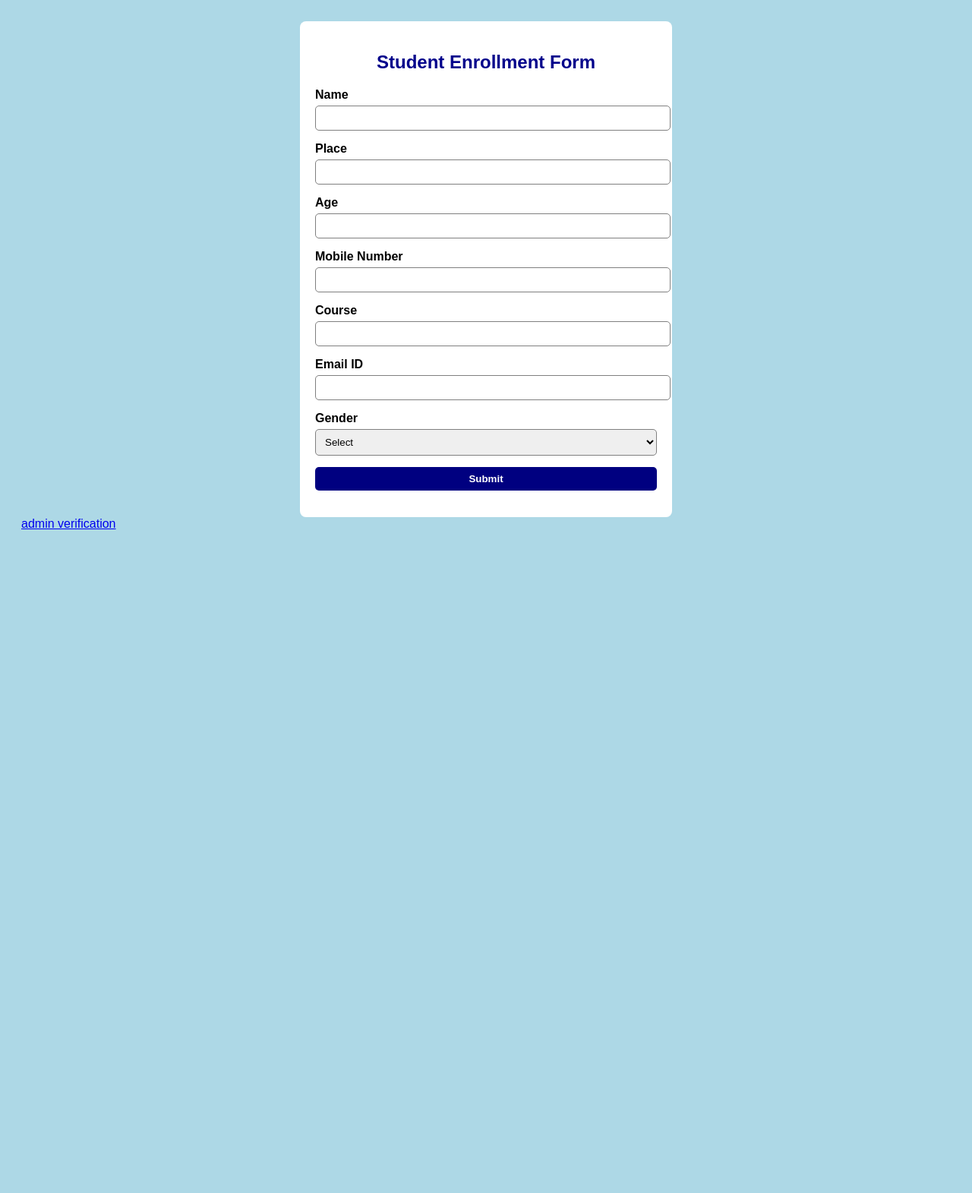
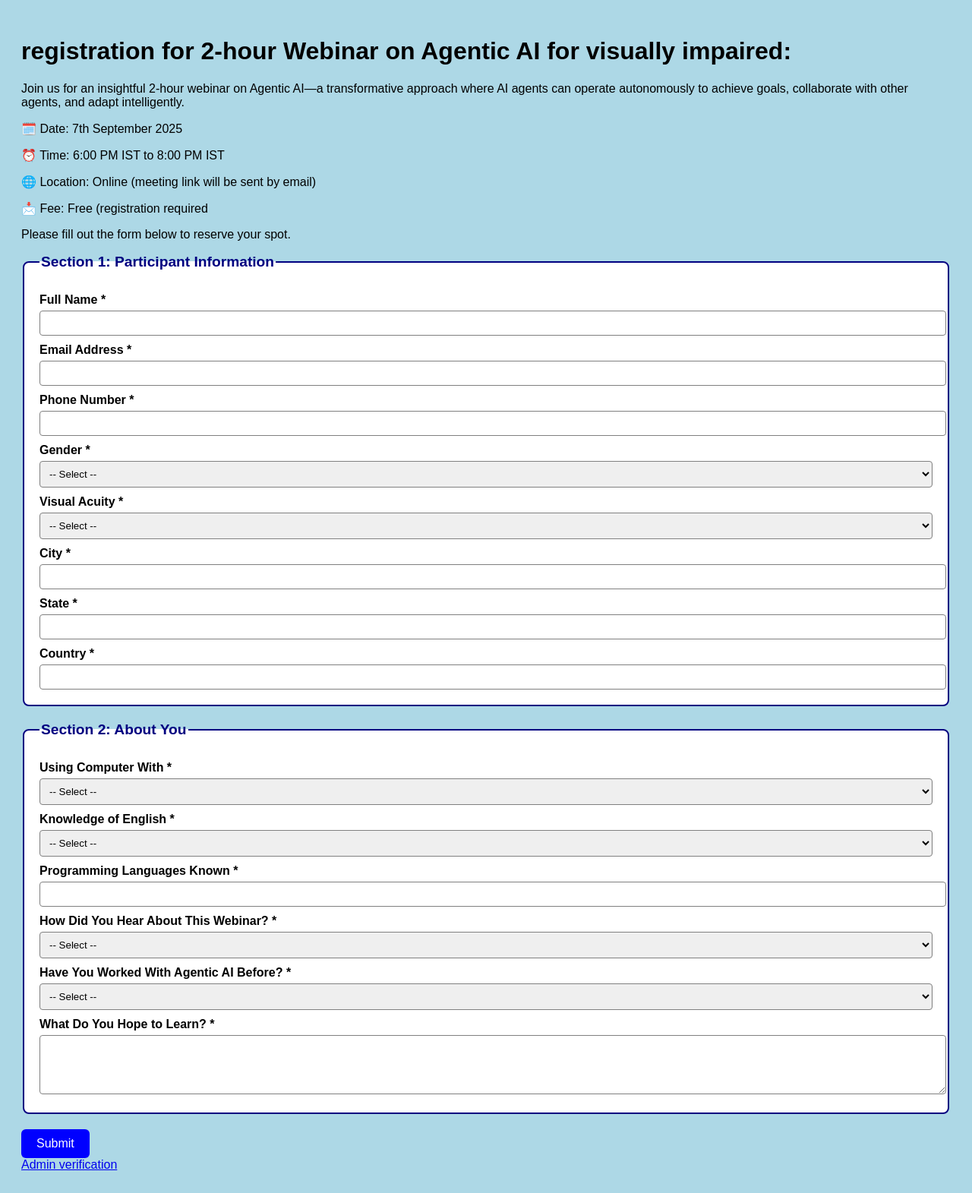
Before and after one commit to hussainansari2006/team1application, a Flask app: page / in a window 1280 px wide. Shown: the whole page at 76% size. Before the commit the page ends 697 px from the top, so only its background shows below. Run offline with Flask 3, Linux system fonts and the light colour scheme.

Commit message:
Updated the registration.html and app.py files to replicate and serve actual webinar registration form.

```diff
--- a/app.py
+++ b/app.py
@@ -12,40 +12,68 @@ app = Flask(__name__)
 def home():
     return render_template("registration.html")
 
-#this is the root to collect the data from users
-@app.route("/submit", methods=["POST"])
+
+
+# app route to collect user data and write into database
+@app.route("/submit", methods=["post"])
 def submit():
-    name = request.form["name"]
-    place = request.form["place"]
-    age = request.form['age']
-    mobile = request.form['mobile']
-    course = request.form['course']
-    email = request.form['email']
-    gender = request.form['gender']
-#hear writing collected data into students.db file
-    con = sqlite3.connect("students.db")
+    full_name = request.form["full_name"]
+    email = request.form["email"]
+    phone = request.form["phone"]
+    gender = request.form["gender"]
+    visual_acuity = request.form["visual_acuity"]
+    city = request.form["city"]
+    state = request.form["state"]
+    country = request.form["country"]
+    computer_access = request.form["computer_access"]
+    english_knowledge = request.form["english_knowledge"]
+    programming_languages = request.form["programming_languages"]
+    source = request.form["source"]
+    agentic_ai = request.form["agentic_ai"]
+    expectations = request.form["expectations"]
+    # writing data into database
+    con = sqlite3.connect("webinar_registration.db")
     cursor = con.cursor()
     cursor.execute("""
         create table if not exists students (
-            id integer primary key,
-            name text not null,
-            place text not null,
-            age integer not null,
-            mobile_number text not null,
-            course text not null,
+            id integer primary key autoincrement,
+            full_name text not null,
             email text not null,
-            gender text not null
+            phone text not null,
+            gender text not null,
+            visual_acuity text not null,
+            city text not null,
+            state text not null,
+            country text not null,
+            computer_access text not null,
+            english_knowledge text not null,
+            programming_languages text not null,
+            source text not null,
+            agentic_ai text not null,
+            expectations text not null
         )
     """)
+    # insert data using lowercase command
     cursor.execute("""
-        insert into students (name, place, age, mobile_number, course, email, gender)
-        values (?, ?, ?, ?, ?, ?, ?)
-    """, (name, place, age, mobile, course, email, gender))
+        insert into students (
+            full_name, email, phone, gender, visual_acuity,
+            city, state, country, computer_access,
+            english_knowledge, programming_languages, source,
+            agentic_ai, expectations
+        )
+        values (?, ?, ?, ?, ?, ?, ?, ?, ?, ?, ?, ?, ?, ?)
+    """, (
+        full_name, email, phone, gender, visual_acuity,
+        city, state, country, computer_access,
+        english_knowledge, programming_languages, source,
+        agentic_ai, expectations
+    ))
     con.commit()
     con.close()
-    return f"Thank you for registering {name}, your form is successful!"
+    return f"Thank you for registering, {full_name}! Your response has been recorded successfully."
 
-#rendering verification page
+
+ #rendering verification page
 @app.route("/verification", methods=["get"])
 def verification_form():
     return render_template("admin_verification.html")
@@ -58,7 +86,10 @@ def verification():
     if user_id == user and password == passkey:
         return render_template("chat.html")
     else:
-        return "Wrong credentials! Please provide a valid user ID and password."
+        return """
+        <h2>Wrong credentials! Please provide a valid user ID and password.</h2>
+        <p><a href="/verification">Try again</a></p>"""
+
 
 #run the app
 if __name__ == "__main__":
--- a/templates/admin_verification.html
+++ b/templates/admin_verification.html
@@ -22,6 +22,6 @@
         <input type="password" id="password" name="password" required><br>
 
         <button type="submit">Verify</button><br>
-<a href="/">Back to student form</a>
+<a href="/">Back to registration form</a>
     </body>
     </html>
--- a/templates/registration.html
+++ b/templates/registration.html
@@ -2,91 +2,153 @@
 <html lang="en">
 <head>
   <meta charset="UTF-8">
-    <meta name="viewport" content="width=device-width, initial-scale=1.0">
-    <title>Student Enrollment Form</title>
-
+  <title>Webinar Registration</title>
   <style>
     body {
+      font-family: Arial, sans-serif;
       background-color: lightblue;
-            color: black;
-            font-family: Arial, sans-serif;
       padding: 20px;
     }
 
-        .form-container {
-            max-width: 450px;
-            margin: auto;
+    fieldset {
+      border: 2px solid navy;
+      border-radius: 8px;
+      padding: 20px;
+      margin-bottom: 20px;
       background-color: white;
-            padding: 20px;
-            border-radius: 8px;
     }
 
-        h2 {
-            text-align: center;
-            margin-bottom: 20px;
-            color: darkblue;
+    legend {
+      font-weight: bold;
+      font-size: 1.2em;
+      color: navy;
     }
 
     label {
       display: block;
-            margin-bottom: 5px;
+      margin-top: 10px;
       font-weight: bold;
     }
 
-        input, select {
+    input[type="text"],
+    input[type="email"],
+    input[type="tel"],
+    textarea,
+    select {
       width: 100%;
       padding: 8px;
-            margin-bottom: 15px;
+      margin-top: 5px;
+      border-radius: 4px;
       border: 1px solid gray;
-            border-radius: 5px;
     }
 
-        input[type="submit"] {
-            background-color: navy;
+    .submit-btn {
+      padding: 10px 20px;
+      background-color: blue;
       color: white;
-            font-weight: bold;
       border: none;
+      border-radius: 6px;
+      font-size: 1em;
       cursor: pointer;
-        }
-
-        input[type="submit"]:hover {
-            background-color: blue;
     }
   </style>
 </head>
 <body>
-    <div class="form-container">
-        <h2>Student Enrollment Form</h2>
-        <form method="post" action="/submit">
-            <label for="name">Name</label>
-            <input type="text" id="name" name="name" required><br>
 
-            <label for="place">Place</label>
-            <input type="text" id="place" name="place" required><br>
+  <h1>registration for 2-hour Webinar on Agentic AI for visually impaired:</h1>
+<p>Join us for an insightful 2-hour webinar on Agentic AI—a transformative approach where AI agents can operate autonomously to achieve goals, collaborate with other agents, and adapt intelligently.</p>
+  <p>🗓️ Date: 7th September 2025</p>
+  <p>⏰ Time: 6:00 PM IST to 8:00 PM IST</p>
+  <p>🌐 Location: Online (meeting link will be sent by email)</p>
+  <p>📩 Fee: Free (registration required</p>
 
-            <label for="age">Age</label>
-            <input type="number" id="age" name="age" required><br>
+  <p>Please fill out the form below to reserve your spot.</p>
+  <form action="/submit" method="post">
+    <fieldset>
+      <legend>Section 1: Participant Information</legend>
 
-            <label for="mobile">Mobile Number</label>
-            <input type="tel" id="mobile" name="mobile" required><br>
+      <label for="full-name">Full Name *</label>
+      <input type="text" id="full-name" name="full_name" required>
 
-            <label for="course">Course</label>
-            <input type="text" id="course" name="course" required><br>
+      <label for="email">Email Address *</label>
+      <input type="email" id="email" name="email" required>
 
-            <label for="email">Email ID</label>
-            <input type="email" id="email" name="email" required><br>
+      <label for="phone">Phone Number *</label>
+      <input type="tel" id="phone" name="phone" required>
 
-            <label for="gender">Gender</label>
+      <label for="gender">Gender *</label>
       <select id="gender" name="gender" required>
-                <option value="">Select</option>
-                <option value="male">Male</option>
-                <option value="female">Female</option>
-                <option value="other">Other</option>
-            </select><br>
+        <option value="">-- Select --</option>
+        <option value="Male">Male</option>
+        <option value="Female">Female</option>
+        <option value="Prefer not to say">Prefer not to say</option>
+        <option value="Other">Other</option>
+      </select>
 
-            <input type="submit" value="Submit">
+      <label for="visual-acuity">Visual Acuity *</label>
+      <select id="visual-acuity" name="visual_acuity" required>
+        <option value="">-- Select --</option>
+        <option value="Low Vision">Low Vision</option>
+        <option value="Visually Impaired">Visually Impaired</option>
+      </select>
+
+      <label for="city">City *</label>
+      <input type="text" id="city" name="city" required>
+
+      <label for="state">State *</label>
+      <input type="text" id="state" name="state" required>
+
+      <label for="country">Country *</label>
+      <input type="text" id="country" name="country" required>
+    </fieldset>
+
+    <fieldset>
+      <legend>Section 2: About You</legend>
+
+      <label for="computer-access">Using Computer With *</label>
+      <select id="computer-access" name="computer_access" required>
+        <option value="">-- Select --</option>
+        <option value="Screen Reader">Screen Reader</option>
+        <option value="Magnifier">Magnifier</option>
+        <option value="Other">Other</option>
+      </select>
+
+      <label for="english-knowledge">Knowledge of English *</label>
+      <select id="english-knowledge" name="english_knowledge" required>
+        <option value="">-- Select --</option>
+        <option value="Yes">Yes</option>
+        <option value="No">No</option>
+      </select>
+
+      <label for="languages">Programming Languages Known *</label>
+      <input type="text" id="languages" name="programming_languages" required>
+
+      <label for="source">How Did You Hear About This Webinar? *</label>
+      <select id="source" name="source" required>
+        <option value="">-- Select --</option>
+        <option value="Email">Email</option>
+        <option value="LinkedIn">LinkedIn</option>
+        <option value="WhatsApp">WhatsApp</option>
+        <option value="Friend">Friend</option>
+        <option value="Other">Other</option>
+      </select>
+
+      <label for="agentic-ai">Have You Worked With Agentic AI Before? *</label>
+      <select id="agentic-ai" name="agentic_ai" required>
+        <option value="">-- Select --</option>
+        <option value="Yes">Yes</option>
+        <option value="No">No</option>
+        <option value="Maybe">Maybe</option>
+        <option value="Other">Other</option>
+      </select>
+
+      <label for="expectations">What Do You Hope to Learn? *</label>
+      <textarea id="expectations" name="expectations" rows="4" required></textarea>
+    </fieldset>
+
+    <button type="submit" class="submit-btn">Submit</button>
   </form>
-    </div>
-<a href="/verification">admin verification</a>
+
+  <a href="/verification">Admin verification</a>
 </body>
 </html>
```
Lines whose indentation alone changed are shown as unchanged.
